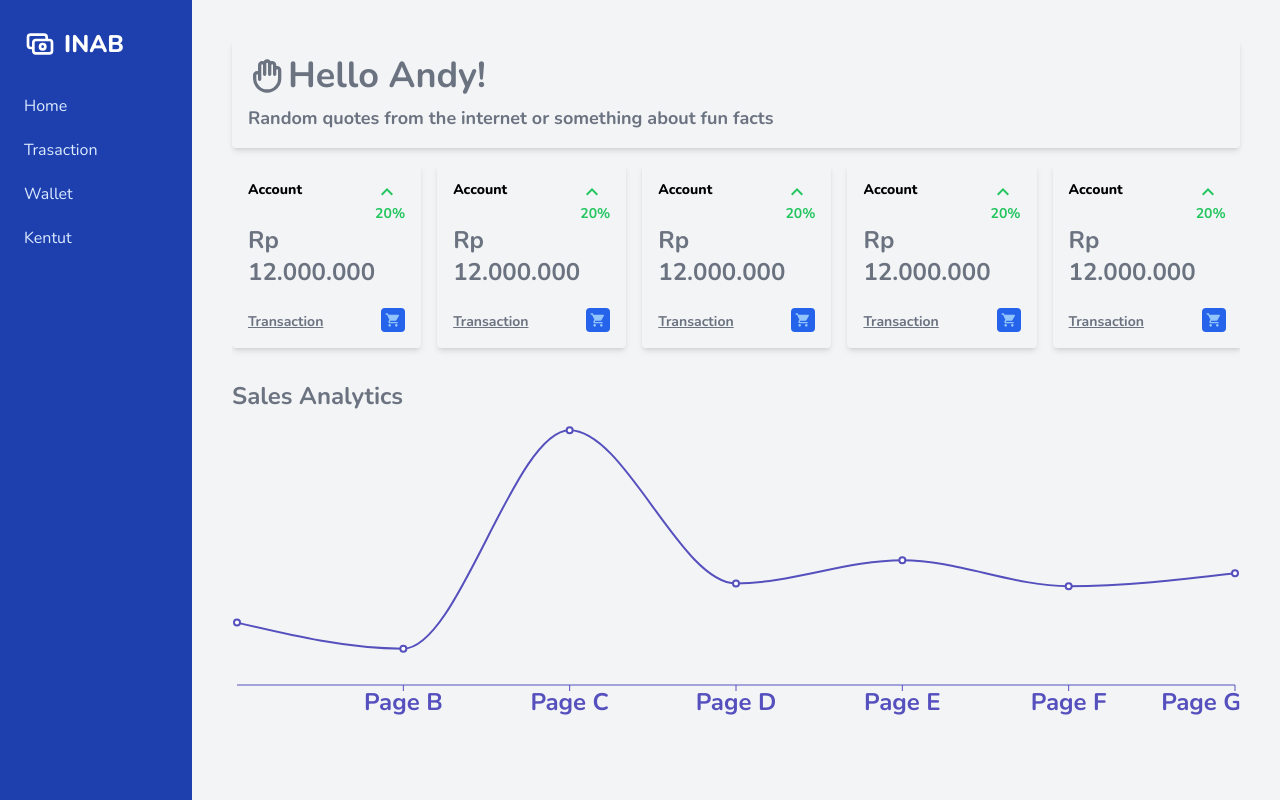
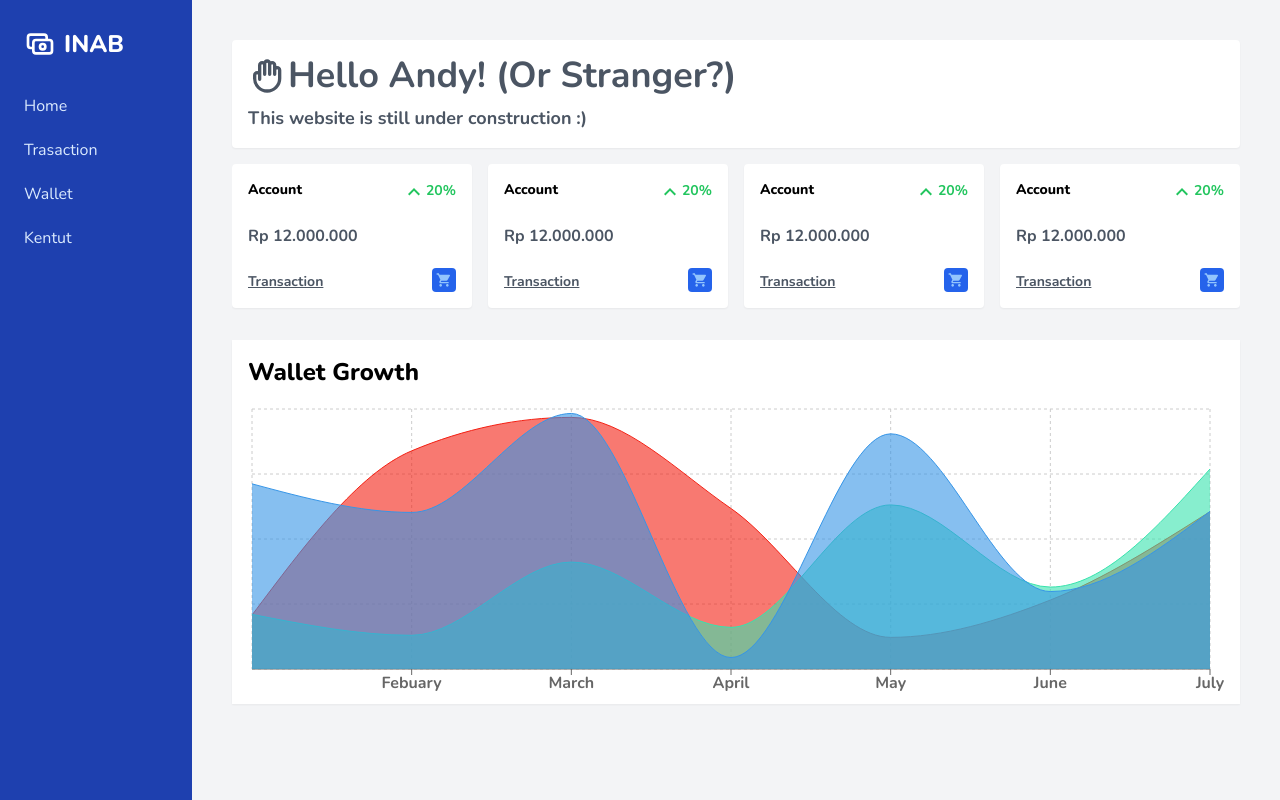
Before and after one commit to andiliewantorosusanto/INeedABudget, a React (Create React App) app: page / in a window 1280 px wide. Built offline with nearby package versions, Linux system fonts and the light colour scheme.

Commit message:
Added Better Chart + Some Tweaking in Style + Much better

```diff
--- a/src/App.js
+++ b/src/App.js
@@ -18,7 +18,7 @@ function App() {
         <MobileNav />
         <DesktopNav />
 
-        <div className="flex-1 p-10 text-2xl font-bold bg-gray-100 w-[85%]">
+        <div className="flex-1 p-10 text-md font-bold bg-gray-100 w-[85%]">
           <Routes>
             <Route path="/" element={<Home />} />
             <Route path="/category" element={<Category />} />
--- a/src/components/chart/Chart.jsx
+++ b/src/components/chart/Chart.jsx
@@ -1,63 +1,77 @@
-import { Line, LineChart, ResponsiveContainer, XAxis } from 'recharts'
+import { Area, AreaChart, CartesianGrid, ResponsiveContainer, Tooltip, XAxis } from 'recharts'
 
 import React from 'react'
 
 export default function Chart() {
   const data = [
     {
-      name: 'Page A',
-      uv: 4000,
-      pv: 2400,
-      amt: 2400,
+      name: 'January',
+      spending: Math.random()*1000,
+      earning: Math.random()*1000,
+      accountTotal: Math.random()*1000,
     },
     {
-      name: 'Page B',
-      uv: 3000,
-      pv: 1398,
-      amt: 2210,
+      name: 'Febuary',
+      spending: Math.random()*1000,
+      earning: Math.random()*1000,
+      accountTotal: Math.random()*1000,
     },
     {
-      name: 'Page C',
-      uv: 2000,
-      pv: 9800,
-      amt: 2290,
+      name: 'March',
+      spending: Math.random()*1000,
+      earning: Math.random()*1000,
+      accountTotal: Math.random()*1000,
     },
     {
-      name: 'Page D',
-      uv: 2780,
-      pv: 3908,
-      amt: 2000,
+      name: 'April',
+      spending: Math.random()*1000,
+      earning: Math.random()*1000,
+      accountTotal: Math.random()*1000,
     },
     {
-      name: 'Page E',
-      uv: 1890,
-      pv: 4800,
-      amt: 2181,
+      name: 'May',
+      spending: Math.random()*1000,
+      earning: Math.random()*1000,
+      accountTotal: Math.random()*1000,
     },
     {
-      name: 'Page F',
-      uv: 2390,
-      pv: 3800,
-      amt: 2500,
+      name: 'June',
+      spending: Math.random()*1000,
+      earning: Math.random()*1000,
+      accountTotal: Math.random()*1000,
     },
     {
-      name: 'Page G',
-      uv: 3490,
-      pv: 4300,
-      amt: 2100,
+      name: 'July',
+      spending: Math.random()*1000,
+      earning: Math.random()*1000,
+      accountTotal: Math.random()*1000,
     },
   ];
 
   return (
-    <div className='flex-1'>
-      <h3 className='mb-2'>
-        Sales Analytics
+    <div className='flex-1 shadow-sm bg-white'>
+      <h3 className='p-4 font-extrabold text-2xl text-black'>
+        Wallet Growth
       </h3>
-      <ResponsiveContainer width='100%' height={300}>
-        <LineChart data={data}>
-          <XAxis dataKey='name' stroke='#5550bd'/>
-          <Line type='monotone' dataKey='pv' stroke='#5550bd' strokeWidth={2} />
-        </LineChart>
+      <ResponsiveContainer width="100%" height={300}>
+        <AreaChart
+          width={500}
+          height={300}
+          data={data}
+          margin={{
+            top: 5,
+            right: 30,
+            left: 20,
+            bottom: 5,
+          }}
+        >
+          <CartesianGrid strokeDasharray="3 3" />
+          <XAxis dataKey="name" />
+          <Tooltip />
+          <Area type="monotone" dataKey="spending" stroke="#F32013" activeDot={{ r: 8 }} fill="#F32013" />
+          <Area type="monotone" dataKey="earning" stroke="#37E3AD" fill="#37E3AD"  />
+          <Area type="monotone" dataKey="accountTotal" stroke="#3695E7" fill="#3695E7" />
+        </AreaChart>
       </ResponsiveContainer>
     </div>
   )
--- a/src/components/walletaddwidget/WalletAddWidget.jsx
+++ b/src/components/walletaddwidget/WalletAddWidget.jsx
@@ -4,7 +4,7 @@ import React from 'react'
 
 export default function WalletAddWidget() {
   return (
-    <div className="p-4 rounded flex-1 shadow-md flex justify-between">
+    <div className="p-4 rounded flex-1 shadow-sm flex justify-between">
         <div className='flex flex-col justify-between space-y-6'>
             <div className='text-sm font-extrabold text-black'>
                 Account
--- a/src/components/widget/Widget.jsx
+++ b/src/components/widget/Widget.jsx
@@ -4,7 +4,7 @@ import React from 'react'
 
 export default function Widget() {
   return (
-    <div className="p-4 rounded flex-1 shadow-md flex justify-between">
+    <div className="p-4 rounded flex-1 shadow-sm flex justify-between bg-white">
         <div className='flex flex-col justify-between space-y-6'>
             <div className='text-sm font-extrabold text-black'>
                 Account
--- a/src/pages/home/Home.jsx
+++ b/src/pages/home/Home.jsx
@@ -4,28 +4,20 @@ import Widget from "../../components/widget/Widget";
 
 export default function Home() {
   return (
-    <div className="home text-gray-500">
-        <div className="p-4 rounded space-y-2 shadow-md">
+    <div className="home text-gray-600 ">
+        <div className="p-4 rounded space-y-2 shadow-sm bg-white">
           <div className="text-4xl flex">
             <svg xmlns="http://www.w3.org/2000/svg" className="h-10 w-10" fill="none" viewBox="0 0 24 24" stroke="currentColor" strokeWidth="2">
               <path strokeLinecap="round" strokeLinejoin="round" d="M7 11.5V14m0-2.5v-6a1.5 1.5 0 113 0m-3 6a1.5 1.5 0 00-3 0v2a7.5 7.5 0 0015 0v-5a1.5 1.5 0 00-3 0m-6-3V11m0-5.5v-1a1.5 1.5 0 013 0v1m0 0V11m0-5.5a1.5 1.5 0 013 0v3m0 0V11" />
             </svg>
-            Hello Andy!
+            Hello Andy! (Or Stranger?)
           </div>
           <div className="text-lg">
-            Random quotes from the internet or something about fun facts
+            This website is still under construction :)
           </div>
         </div>
 
         <div className="flex py-4 space-x-4 overflow-x-hidden w-full">
-          <Widget />
-          <Widget />
-          <Widget />
-          <Widget />
-          <Widget />
-          <Widget />
-          <Widget />
-          <Widget />
           <Widget />
           <Widget />
           <Widget />
```
